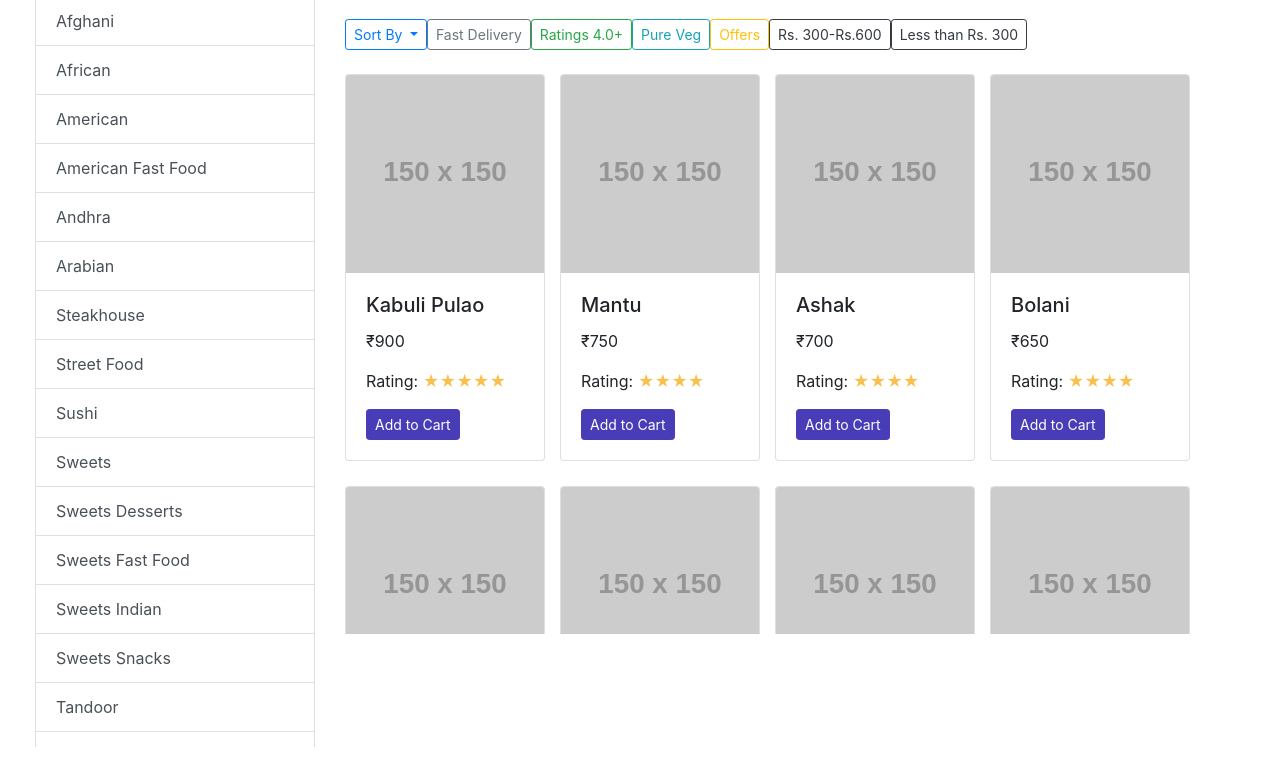
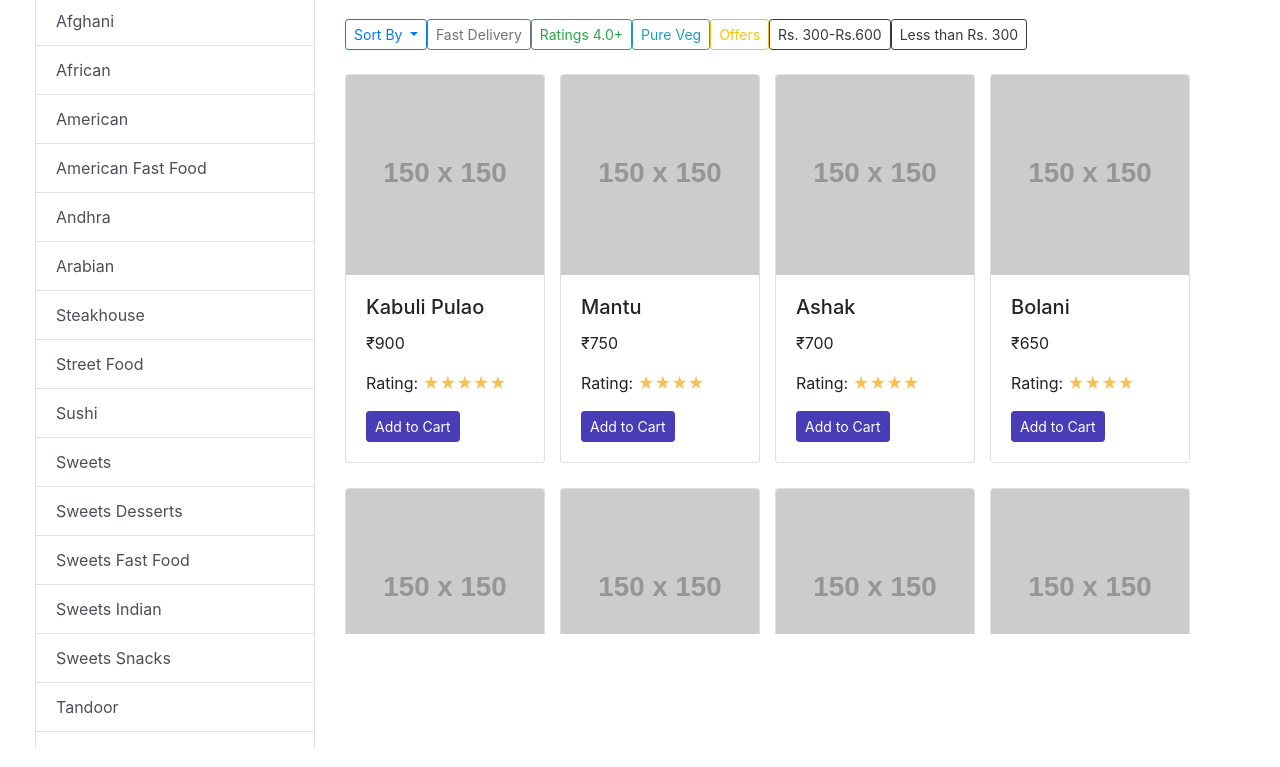
Before and after one commit to Kushal2004/EATsure, a website: page index.html in a window 1280 px wide. Shown: the part 153-920 px from the top of the page. Drawn offline with nearby package versions, Linux system fonts and the light colour scheme; placeholder pictures from the web are drawn by us.

Commit message:
modified:   foodData.js

```diff
--- a/foodData.js
+++ b/foodData.js
@@ -22,21 +22,21 @@ const foodData = [
   {
     category: "American",
     items: [
-      { name: "Hamburger", price: "₹300", rating: 4, image: "https://via.placeholder.com/150" },
-      { name: "Hotdog", price: "₹250", rating: 3.5, image: "https://via.placeholder.com/150" },
-      { name: "Apple Pie", price: "₹200", rating: 4.2, image: "https://via.placeholder.com/150" },
-      { name: "Buffalo Wings", price: "₹400", rating: 4.3, image: "https://via.placeholder.com/150" },
-      { name: "BBQ Ribs", price: "₹900", rating: 4.5, image: "https://via.placeholder.com/150" }
+      { name: "Hamburger", price: "₹300", rating: 4, image: "./Images/hamburger.png" },
+      { name: "Hotdog", price: "₹250", rating: 3.5, image: "./Images/hotdog.png" },
+      { name: "Apple Pie", price: "₹200", rating: 4.2, image: "./Images/applepie.png" },
+      { name: "Buffalo Wings", price: "₹400", rating: 4.3, image: "./Images/buffaloribs.png" },
+      { name: "BBQ Ribs", price: "₹900", rating: 4.5, image: "./Images/bbqribs.png" }
     ]
   },
   {
     category: "American Fast Food",
     items: [
-      { name: "Cheeseburger", price: "₹350", rating: 4.1, image: "https://via.placeholder.com/150" },
-      { name: "French Fries", price: "₹150", rating: 4, image: "https://via.placeholder.com/150" },
-      { name: "Chicken Nuggets", price: "₹300", rating: 3.8, image: "https://via.placeholder.com/150" },
-      { name: "Pizza", price: "₹600", rating: 4.4, image: "https://via.placeholder.com/150" },
-      { name: "Burrito", price: "₹450", rating: 4.2, image: "https://via.placeholder.com/150" }
+      { name: "Cheeseburger", price: "₹350", rating: 4.1, image: "./Images/Cheeseburger.png" },
+      { name: "French Fries", price: "₹150", rating: 4, image: "./Images/Frenchfries.png" },
+      { name: "Chicken Nuggets", price: "₹300", rating: 3.8, image: "./Images/chickennuggets.png" },
+      { name: "Pizza", price: "₹600", rating: 4.4, image: "./Images/pizza.png" },
+      { name: "Burrito", price: "₹450", rating: 4.2, image: "./Images/burrito.png" }
     ]
   },
   {
--- a/index.html
+++ b/index.html
@@ -215,7 +215,7 @@
         itemCard.className = 'card food-option-card';
         const ratingStars = '<span class="star-rating">' + '★'.repeat(Math.floor(item.rating)) + (item.rating % 1 ? '★' : '') + '</span>';
         itemCard.innerHTML = `
-          <img src="${item.image}" class="card-img-top" alt="${item.name}">
+          <img src="${item.image}" class="card-img-top" style="height:200px" alt="${item.name}">
           <div class="card-body">
             <h5 class="card-title">${item.name}</h5>
             <p class="card-text">${item.price}</p>
```
Also changed, not shown: Images/applepie.png (added), Images/bbqribs.png (added), Images/buffaloribs.png (added), Images/burrito.png (added), Images/chickennuggets.png (added), Images/hamburger.png (added), Images/hotdog.png (added), Images/pizza.png (added), 2 other files.
